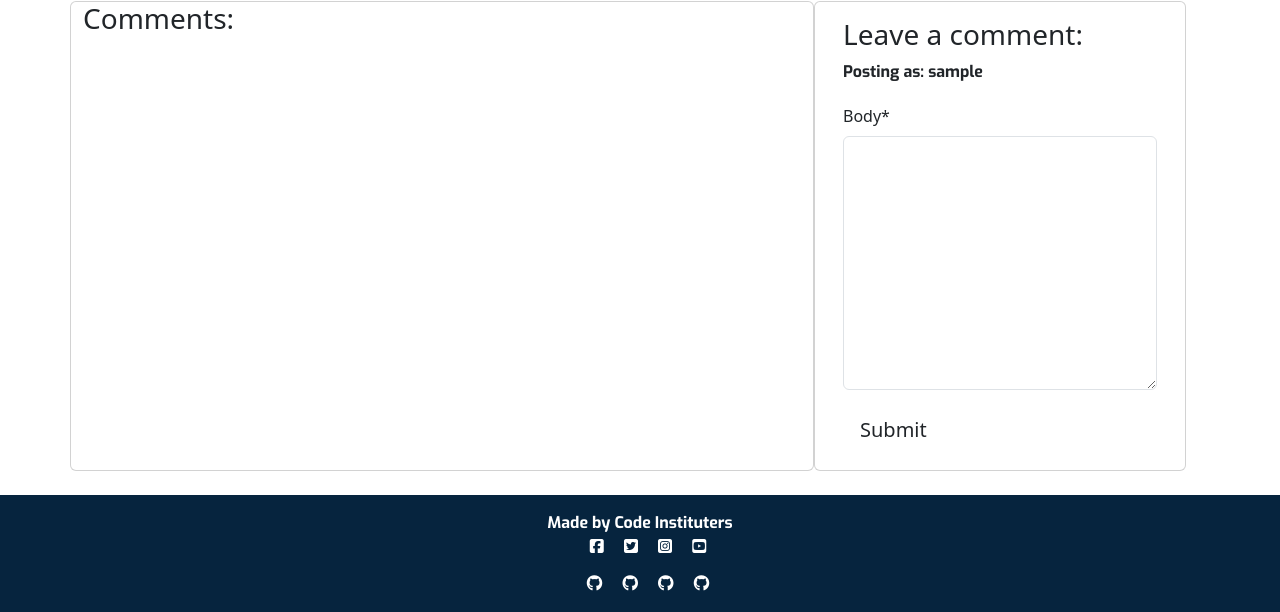
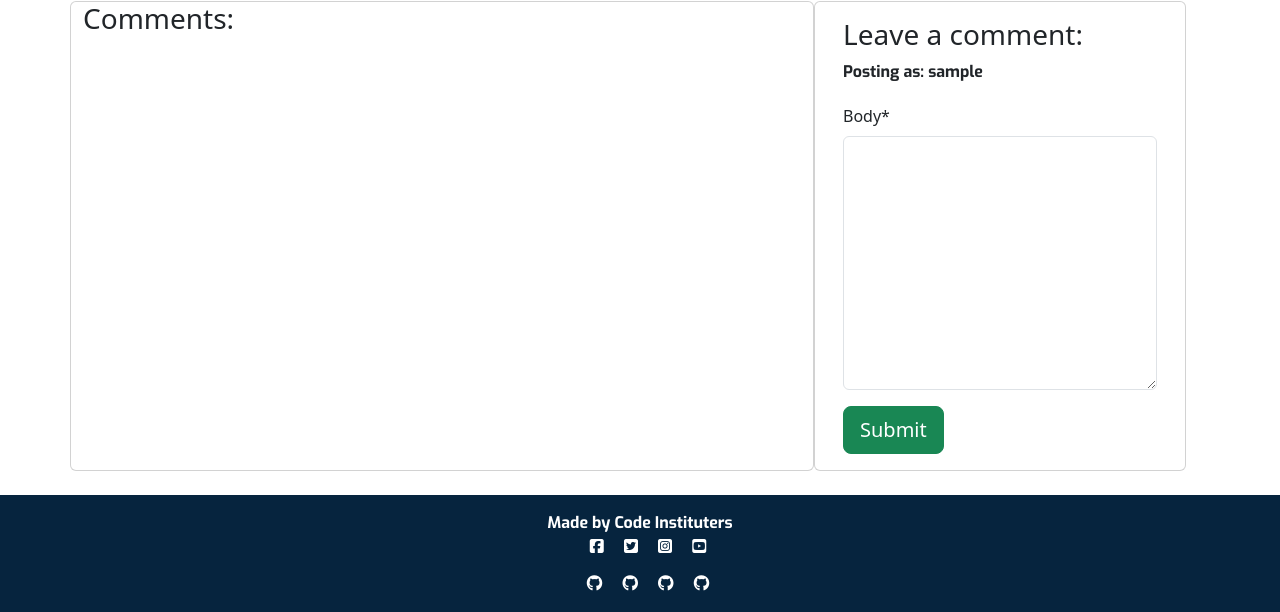
Before and after one commit to Karlsberg62/Hackathon-3, a Django app: template hackathon3/templates/hackathon3/post_detail.html in a window 1280 px wide. Shown: the part 322-934 px from the top of the page. Run offline with Django 4.2, Linux system fonts and the light colour scheme; the template is opened without the code that fills it: values that come from a table or form of the project are taken from there, others are empty; the visitor is signed in with stand-in values (Sample User, id 1); some libraries are stand-ins or nearby versions.

Commit message:
FIX: Button Colour

```diff
--- a/hackathon3/templates/hackathon3/post_detail.html
+++ b/hackathon3/templates/hackathon3/post_detail.html
@@ -83,7 +83,7 @@
             {{ comment_form | crispy }}
             {% csrf_token %}
             <button id="submitButton" type="submit"
-              class="btn btn-signup btn-lg">Submit</button>
+              class="btn btn-success btn-lg">Submit</button>
           </form>
           {% else %}
           <p>Log in to leave a comment</p>
--- a/templates/base.html
+++ b/templates/base.html
@@ -110,7 +110,7 @@
         {% endfor %}
       </div>
     </div>
-  </div>
+</div>
     {% endwith %}
     <!-- displaying Django messages -->
     <!-- <div class="container">
```
